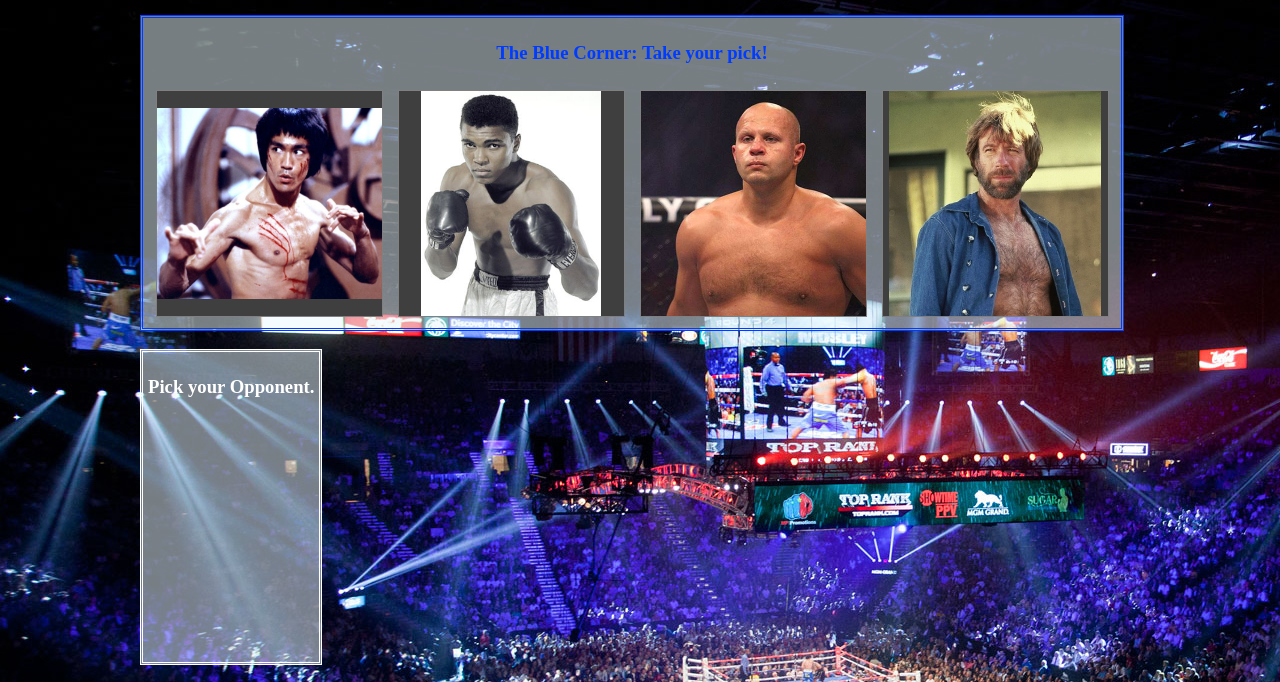
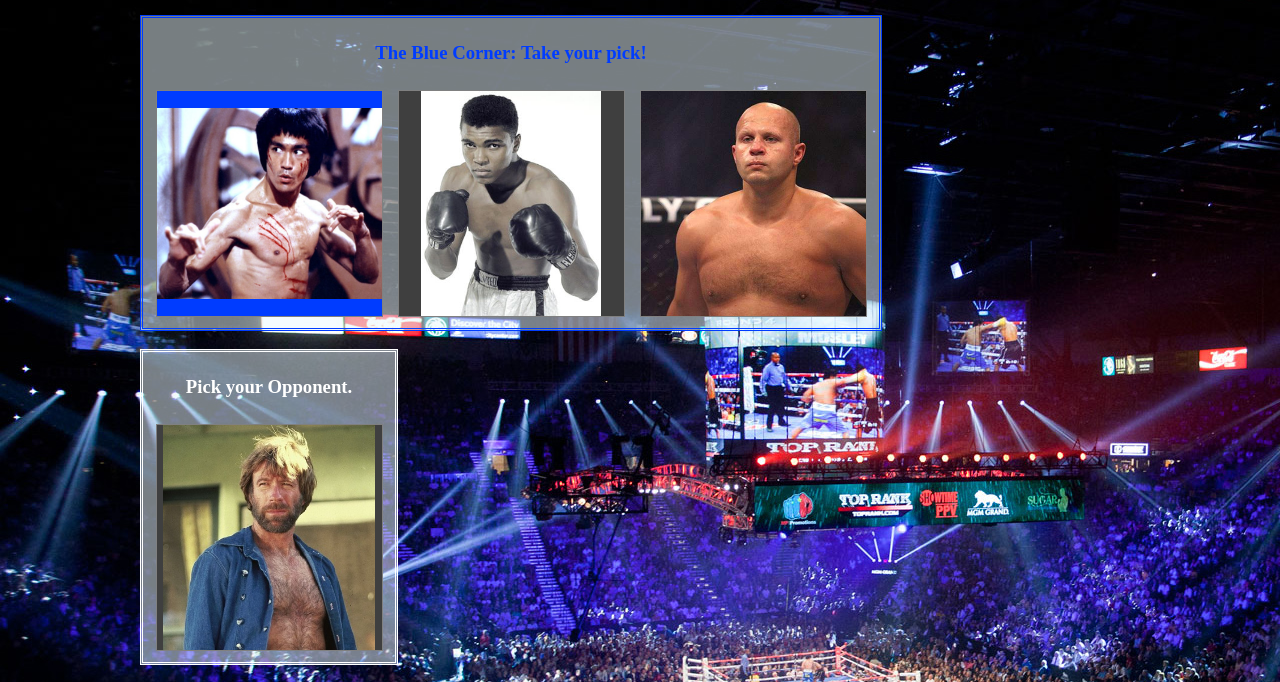
Before and after one commit to vramkupelian/Battle-Game, a plain HTML site: page index.html in a window 1280 px wide. Both pictures are taken after a click on the picture 269 px from the left and 302 px from the top of the page. Shown: the part 99-781 px from the top of the page. Drawn offline with nearby package versions, Linux system fonts and the light colour scheme.

Commit message:
Update 1.1 working on function takeAway... not fully functional

```diff
--- a/assets/css/style.css
+++ b/assets/css/style.css
@@ -1,3 +1,4 @@
+
 .fighter{
     width           : 150px;
     height              : 150px;
@@ -8,22 +9,23 @@
     align-content       : center;
     text-align          : center;
     display             : inline-block;
-    object-fit: contain;
-zoom: 150%;
+    object-fit          : contain;
+    zoom                : 150%;
+}
 
+.my-pick{
+background-color: rgb(0, 60, 255);
 }
+
 .giant{
 margin: auto;
 width: 1000px;
-
-
-
 }
 .container{
 
     width               : auto;
     height              : 300px;
-    border              : 3px double rgb(75, 117, 255);
+    border              : 3px double rgb(0, 60, 255);
     display             : inline-block;
     margin           : auto;
     padding             : 5px;
--- a/assets/javascript/game.js
+++ b/assets/javascript/game.js
@@ -1,9 +1,9 @@
 var healthBar = [100, 200, 300, 400];
 var attackPower = [200,175,150,125];
-var labelNumber = [0,1,2,3];
+var indexNumber = [0,1,2,3];
+var counterAttack = [25,50,75,80];
 
 var damageCounter =0;
-
 
 for(var i =0; i < healthBar.length; i++){
     var hasBeenClicked = false;
@@ -18,8 +18,6 @@ for(var i =0; i < healthBar.length; i++){
     //give each imageFighter the class "fighter", css
     imageFighter.addClass("fighter");
 
-    // imageFighter.val(i);  ??
-
     // healthBarSpan.addClass("health-bar-span");
 
     // Each imageFighter will be given a src link to the image
@@ -27,12 +25,9 @@ for(var i =0; i < healthBar.length; i++){
 
     //Each fighter will get a data attribute "data-healthBar", set = healthBar array. etc.
     imageFighter.attr("data-healthBar", healthBar[i]);
-    imageFighter.attr("data-labelNumber", labelNumber[i]);
     imageFighter.attr("data-attackPower", attackPower[i]);
-    //  Each gets data boolean
-    imageFighter.attr("data-hasBeenClicked", hasBeenClicked);
-
-    labelNumber = parseInt(labelNumber);
+    imageFighter.attr("data-counterAttack", counterAttack[i]);
+    imageFighter.attr("data-indexNumber", indexNumber[i]);
 
     //add to page
     $(".container-pick").append(imageFighter);
@@ -41,28 +36,74 @@ for(var i =0; i < healthBar.length; i++){
 //----------------------------------close for loop------
 
 
-$(function sortIfPickedBlue(){
-
-
-    //check if something has been clicked.
-
-
-    if (hasBeenClicked) {
+// $(function sortIfPickedBlue(){
+//     //check if something has been clicked.
+//     if (hasBeenClicked) {
+//         if(!hasBeenClicked){
+//             $(".container-rest").append(imageFighter);
+//         }
+//     }
+// })
 
 
 
-        if(!hasBeenClicked){
-            $(".container-rest").append(imageFighter);
-        }
+
+//------start on click events-----
+//when you click on a fight class
+$(".fighter").on("click", function() {
+    var hasBeenClicked = true;
+    console.log(hasBeenClicked);
+
+      var id = ($(this).attr("data-indexNumber"));
+    id = parseInt(id);
+
+    var myPick = $(this);
+    myPick.addClass("my-pick");
+
+//try to sort by id number
+    var id = myPick.attr("id");
+    var choices = $(".my-pick");
+
+    for(var i = 0; i < choices.length; i++ ){
+        var currentChoice = choices [i];
+        console.log(currentChoice);
+        console.log(indexNumber);
+            if($(currentChoice).attr("id") !== id){
+                $(".container-rest").append(currentChoice);
+
+            }
+   }
+
+
+    console.log("should've changed class to my-pick");
+    console.log(myPick);
+
+function takeAway(){
+
+    //if an image doesn't have my-pick class
+if($("img").hasClass("my-pick")){
+        $(".container-rest").append(imageFighter);
+        console.log("takeaway");
+
     }
+}
+takeAway();
+    // function checkIfBlue (){
+        //    //if you have not been clicked
+        //     if(myPick){
+        //         $(".fighter").addClass("enemy");
+        //         $(".container-rest").append(imageFighter);
+        //         console.log("add enemy class and move to container-rest");
+        //     }
+        // }
 
+// checkIfBlue();
 })
 
 
-//------start on click events-----
-
-// //when you click on image
-$(".fighter").on("click", function() {
+//this is for the fight.. needs work
+// //when you click on a attack class
+$(".attack-button").on("click", function() {
 
     //this for this clicked fighter
     var damageValue = ($(this).attr("data-attackPower"));
@@ -78,7 +119,7 @@ $(".fighter").on("click", function() {
 
 
     // run a function  that sorts after someone is picked.
-    $(this).addClass("my-pick");
+
     console.log("you clicked a fighter. Counter =" + damageCounter);
 
 })
```
